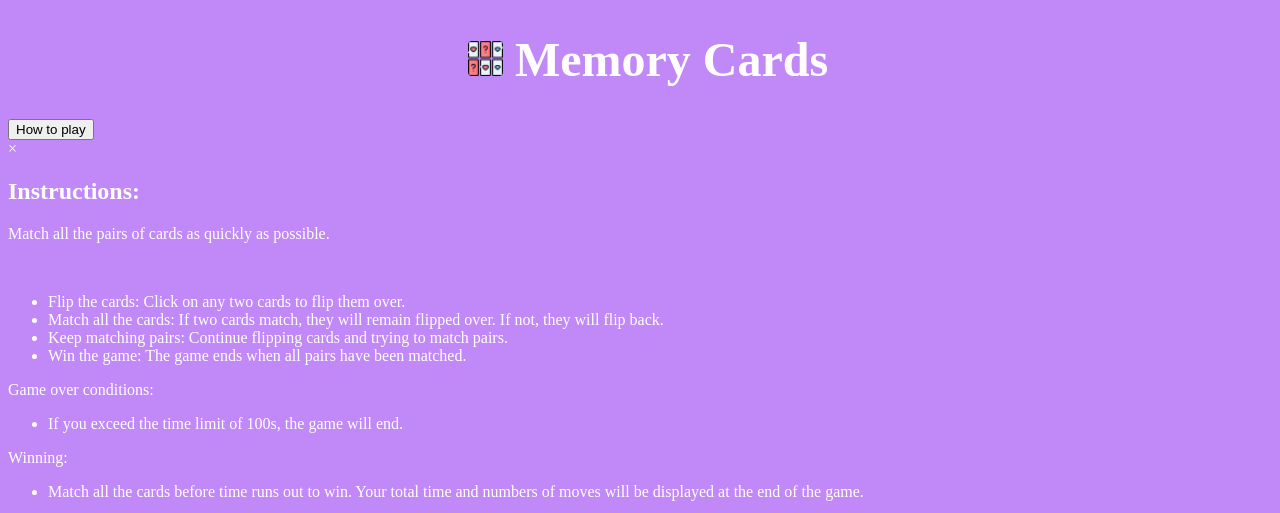
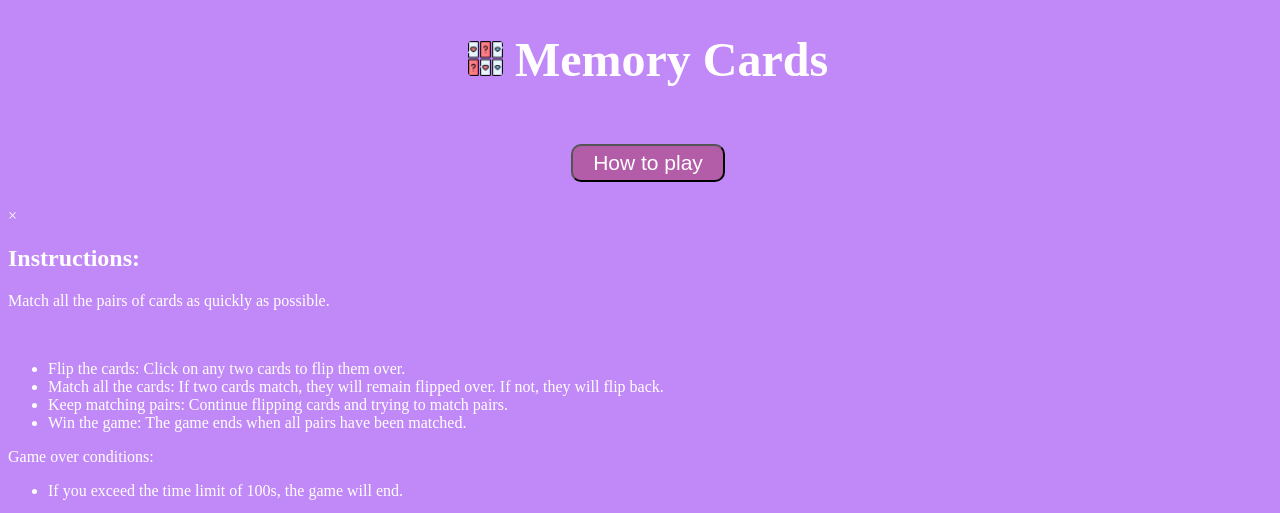
Before and after one commit to Magda-R-bit/memory-card-game, a plain HTML site: page index.html in a window 1280 px wide. Shown: the top 513 px of the page. Drawn offline with nearby package versions, Linux system fonts and the light colour scheme.

Commit message:
Add and style how to play button.

```diff
--- a/assets/css/style.css
+++ b/assets/css/style.css
@@ -15,6 +15,24 @@ h1 {
     height: 35px;
     border-radius: 4px;
 }
+
+/* Game rules style */
+
+.howTo {
+    display: flex;
+    justify-content: center;
+    padding: 25px;
+}
+
+.howTo button {
+    padding: 5px 20px;
+    font-size: 21px;
+    border-radius: 10px;
+    background-color: #ad4984ad;
+    color: white;
+}
+
+
 
 .records {
     display: flex;
```
